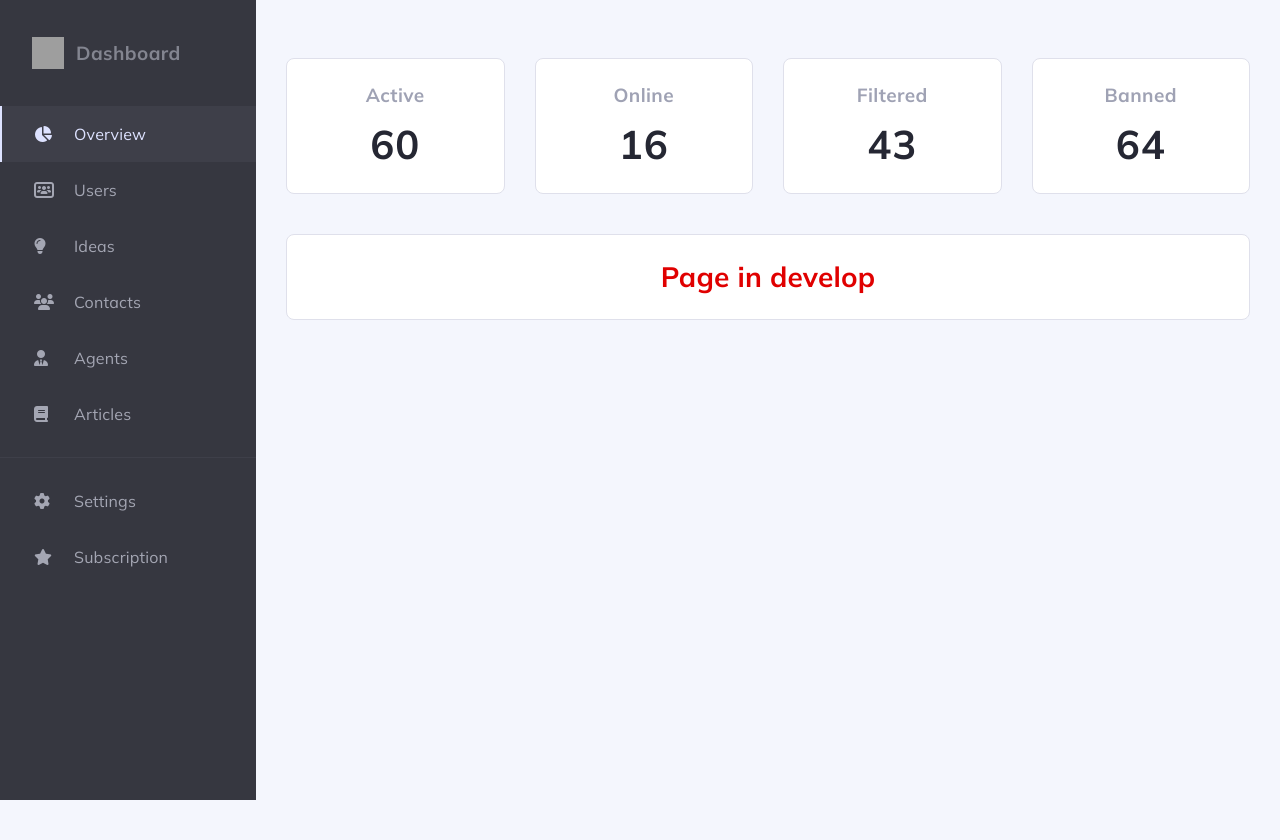
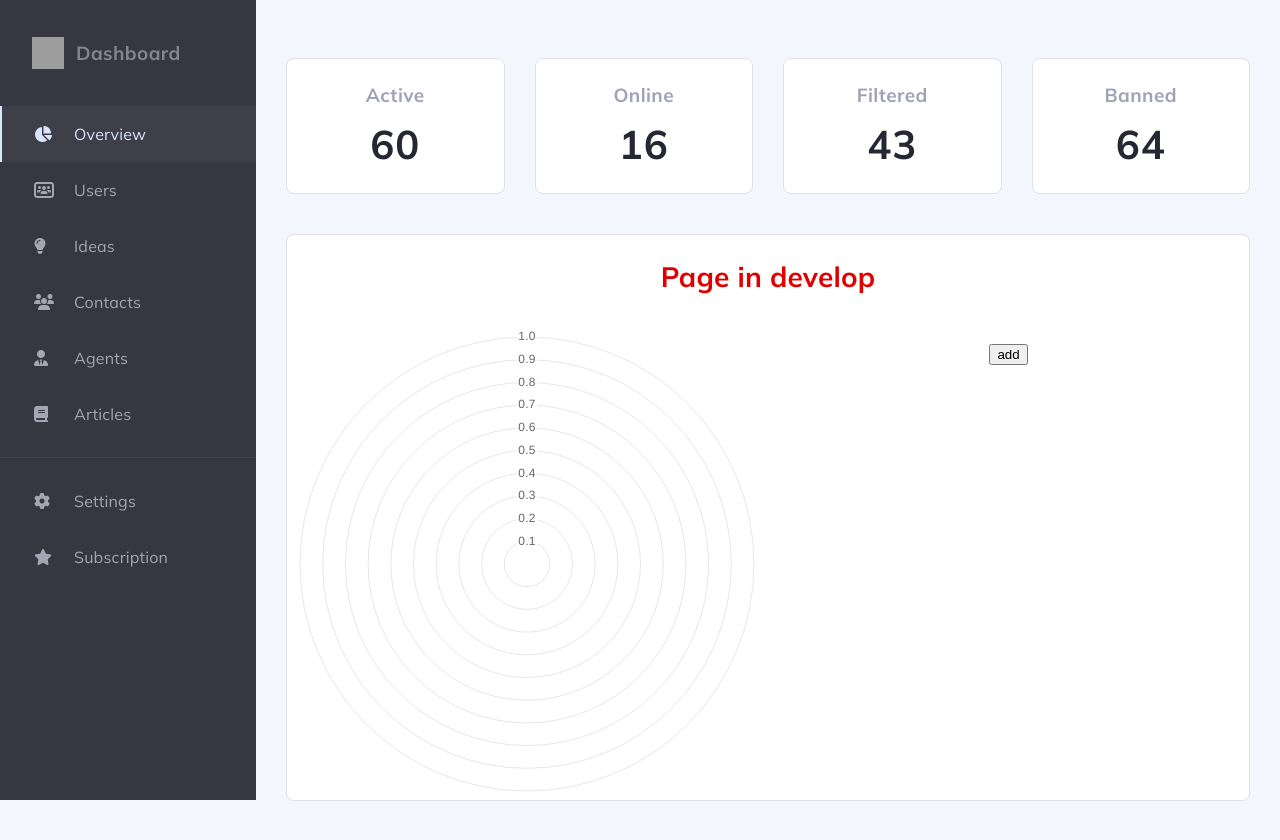
Before and after one commit to VladSkoromnyi/react-dynamic-users-list, a React (Create React App) app: page / in a window 1280 px wide. Shown: the top 840 px of the page. Before the commit the page ends 800 px from the top, so only its background shows below. Built offline with nearby package versions, Linux system fonts and the light colour scheme; grey boxes are pictures that could not be loaded.

Commit message:
added circle chart and implemented edit/add/delete chart items with localStorage

```diff
--- /dev/null
+++ b/src/assets/chartData.js
@@ -0,0 +1,37 @@
+export const chartGainsData = [
+	{
+		id: Math.random().toString(36).substring(2, 9),
+		label: 'Kyiv',
+		gain: 10,
+	},
+	{
+		id: Math.random().toString(36).substring(2, 9),
+		label: 'Lviv',
+		gain: 8,
+	},
+	{
+		id: Math.random().toString(36).substring(2, 9),
+		label: 'Odessa',
+		gain: 13,
+	},
+	{
+		id: Math.random().toString(36).substring(2, 9),
+		label: 'Ivano-Frankivsk',
+		gain: 7,
+	},
+	{
+		id: Math.random().toString(36).substring(2, 9),
+		label: 'Poltava',
+		gain: 11,
+	},
+	{
+		id: Math.random().toString(36).substring(2, 9),
+		label: 'Crimea',
+		gain: 14,
+	},
+	{
+		id: Math.random().toString(36).substring(2, 9),
+		label: 'Uzhgorod',
+		gain: 9,
+	},
+]
--- /dev/null
+++ b/src/components/ChartControls/index.js
@@ -0,0 +1,110 @@
+import './index.scss'
+
+export const ChartControls = ({ data, setData }) => {
+	console.log(data)
+
+	const handleChangeLabel = (id, value, field) => {
+		setData(prev => {
+			return prev.map(item => {
+				if (item.id === id) {
+					return {
+						...item,
+						[field]: value,
+					}
+				}
+
+				return item
+			})
+		})
+
+		localStorage.setItem(
+			'localChartData',
+			JSON.stringify(
+				data.map(item => {
+					if (item.id === id) {
+						return {
+							...item,
+							[field]: value,
+						}
+					}
+
+					return item
+				})
+			)
+		)
+	}
+
+	const addChartItem = () => {
+		const newItem = {
+			id: Math.random().toString(36).substring(2, 9),
+			label: '',
+			gain: 0,
+		}
+		setData(prev => [ ...prev, newItem ])
+		localStorage.setItem('localChartData', JSON.stringify([ ...data, newItem ]))
+	}
+
+	const removeChartItem = (id) => {
+		const deleted = data.filter(item => {
+			return item.id !== id
+		})
+
+		setTimeout(() => setData(deleted), 500)
+		localStorage.setItem(
+			'localChartData',
+			JSON.stringify(deleted)
+		)
+	}
+
+	return (
+		<>
+			<ul className="ChartControls">
+				{
+					data.map(item => {
+						const {
+							id,
+							label,
+							gain
+						} = item
+
+						return (
+							<li
+								key={id}
+								className='ChartControls__item'
+							>
+								<input
+									className='ChartControls__input'
+									type='text'
+									value={label}
+									onChange={({target}) => handleChangeLabel(id, target.value, 'label')}
+								/>
+
+								<button
+									className='ChartControls__remove'
+									onClick={() => removeChartItem(id)}
+								>
+									+
+								</button>
+
+								<input
+									className='ChartControls__input'
+									type='number'
+									value={gain}
+									onChange={({target}) => handleChangeLabel(id, target.value, 'gain')}
+								/>
+							</li>
+						)
+					})
+				}
+				<li>
+					<button
+						onClick={() => addChartItem()}
+						className='ChartControls__button'
+					>
+						add
+					</button>
+				</li>
+			</ul>
+		</>
+	)
+}
--- /dev/null
+++ b/src/components/ChartControls/index.scss
@@ -0,0 +1,48 @@
+.ChartControls {
+	padding: 25px;
+
+	&__item {
+		margin-bottom: 15px;
+		position: relative;
+	}
+
+	&__input {
+		padding: 10px;
+		border: none;
+		border-bottom: 1px solid #252733;
+		outline: none;
+
+		&:focus {
+			border-bottom: 2px solid #3851FF;;
+		}
+
+		&:first-child {
+			margin-right: 5%;
+			padding-left: 30px;
+		}
+
+		&:first-child {
+			width: 75%;
+		}
+
+		&:last-child {
+			width: 20%;
+		}
+	}
+
+	&__remove {
+		position: absolute;
+		top: 5px;
+		left: 0;
+		border: none;
+		background: #fff;
+		font-size: 24px;
+		padding: 0;
+		transform: rotate(45deg);
+		cursor: pointer;
+
+		&:hover {
+			color: #df2c2c;
+		}
+	}
+}
--- a/src/components/Home/index.js
+++ b/src/components/Home/index.js
@@ -1,11 +1,66 @@
 import './index.scss';
+import {
+  Chart as ChartJS,
+  RadialLinearScale,
+  ArcElement,
+  Tooltip,
+  Legend,
+} from 'chart.js';
+import { PolarArea } from 'react-chartjs-2';
+import { chartGainsData } from '../../assets/chartData';
+import { useEffect, useState } from 'react';
+import { ChartControls } from '../ChartControls';
+
+ChartJS.register(RadialLinearScale, ArcElement, Tooltip, Legend);
 
 export const Home = () => {
+	const [data, setData] = useState([])
+
+	const chartData = {
+		labels: data.map(item => item.label),
+		datasets: [
+			{
+				label: '# of Votes',
+				data: data.map(item => item.gain),
+				backgroundColor: [
+					'rgba(255, 99, 132, 0.5)',
+					'rgba(54, 162, 235, 0.5)',
+					'rgba(255, 206, 86, 0.5)',
+					'rgba(75, 192, 192, 0.5)',
+					'rgba(153, 102, 255, 0.5)',
+					'rgba(255, 159, 64, 0.5)',
+				],
+				borderWidth: 1,
+			},
+		],
+	};
+
+	useEffect(() => {
+		if (localStorage.getItem('localChartData')) {
+			setData(JSON.parse(localStorage.getItem('localChartData')))
+		} else {
+			setData([])
+		}
+	}, [])
+
 	return (
 		<div className="Home container">
 			<h1 className="Home__title">
 				Page in develop
 			</h1>
+
+			<div className="Home__chart">
+				<div className="Home__chart-block">
+					<PolarArea data={chartData} />
+				</div>
+
+				<div className="Home__chart-block">
+					<ChartControls
+						data={data}
+						setData={setData}
+					/>
+				</div>
+			</div>
 		</div>
 	)
 }
--- a/src/components/Home/index.scss
+++ b/src/components/Home/index.scss
@@ -5,4 +5,13 @@
 		color: rgb(224, 0, 0);
 		margin: 0 0 32px;
 	}
+
+	&__chart {
+		display: flex;
+
+		&-block {
+			width: 50%;
+			height: max-content;
+		}
+	}
 }
```
